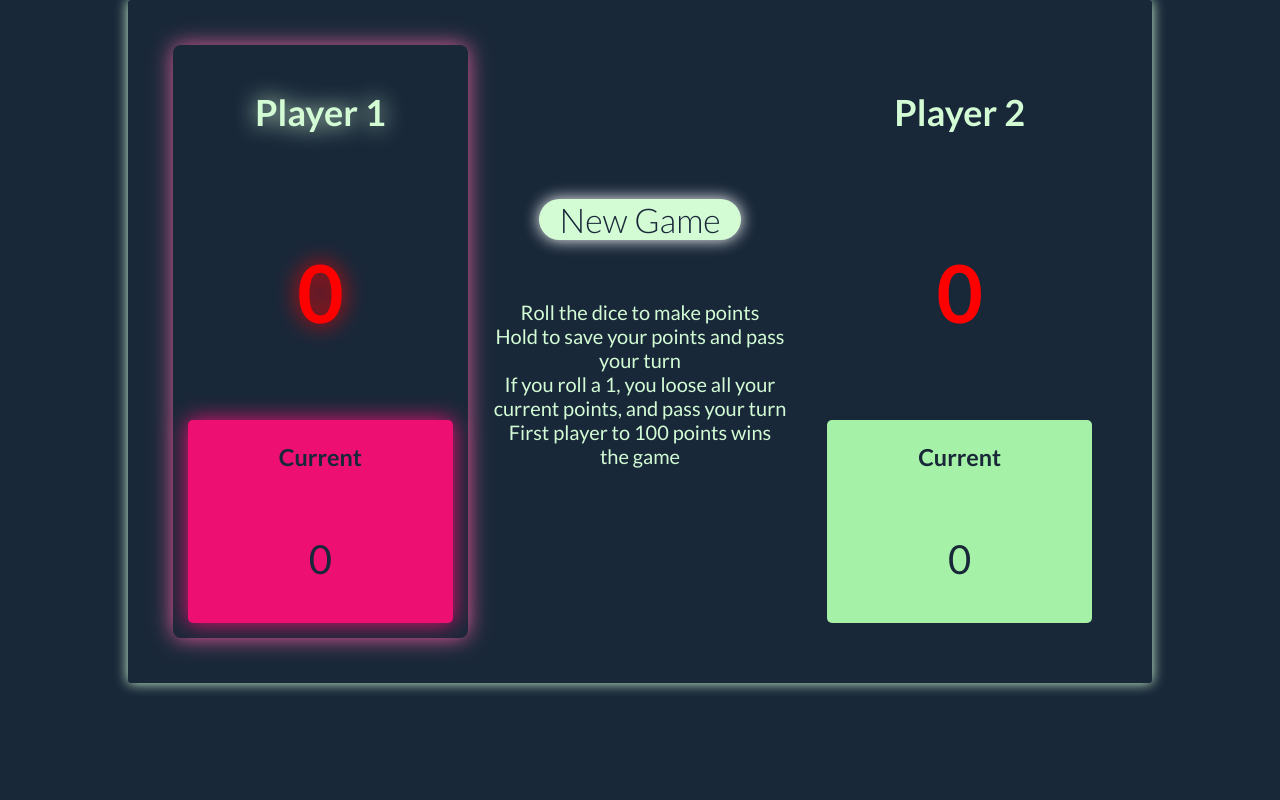
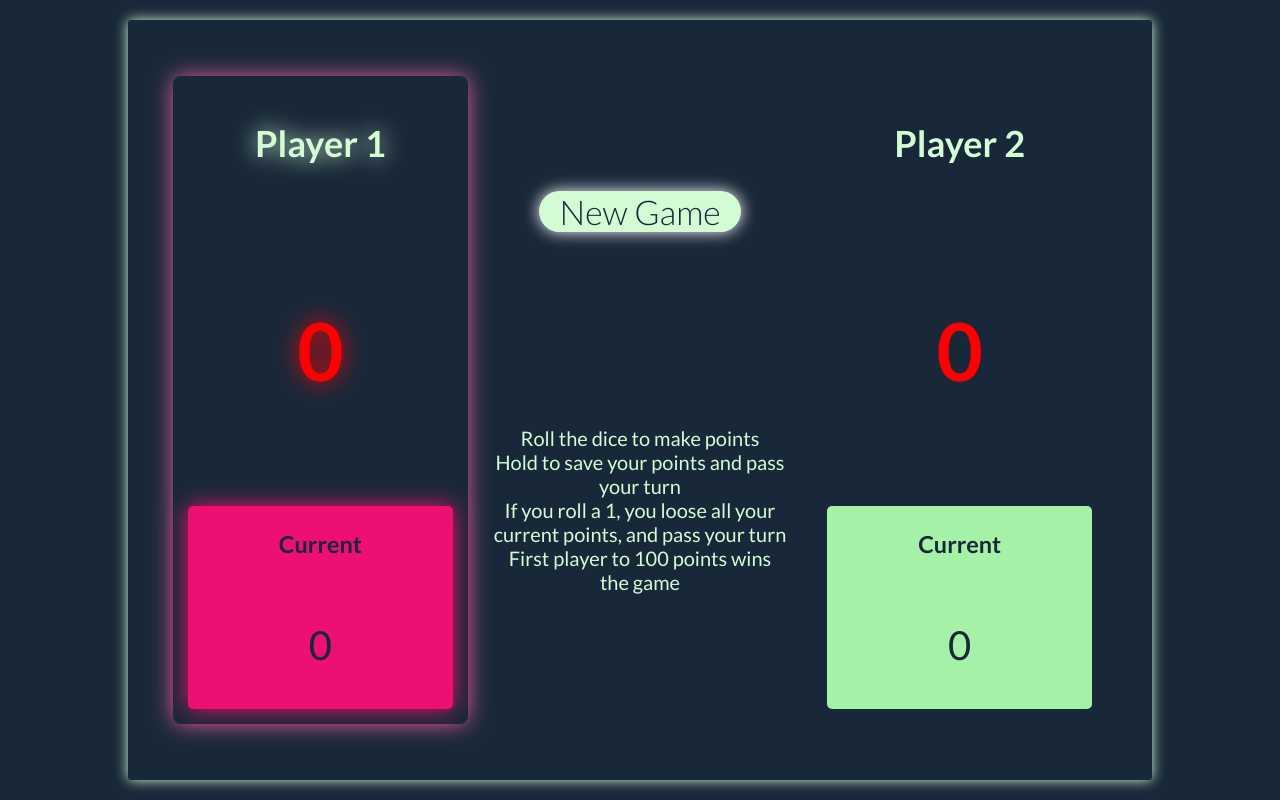
Before and after one commit to Eromnoj/js-studi, a React (Create React App) app: page / in a window 1280 px wide. Built offline with nearby package versions, Linux system fonts and the light colour scheme.

Commit message:
Design responsive enhancement

```diff
--- a/src/style/App.sass
+++ b/src/style/App.sass
@@ -12,22 +12,23 @@ body
     font-family: 'Lato', sans-serif
     @include variables.centerFlex(center)
     font-size: 20px
+    height: 100vh
+    width: 100vw
 #root
     height: 100%
     width: 100%
     @include variables.centerFlex(center)
 
-
 .App
     @include variables.centerFlex(space-between)
     flex-direction: column
     height: 100%
-    width: 100vw
+    width: 100%
     background-color: variables.$prussian-blue
 
 .player
     height: 30%
-    width: 95vw
+    width: 95%
     margin: auto
     margin: 15px
     padding: 10px
@@ -41,7 +42,6 @@ body
         top: -20px
         font-size: 1.2em
         color: variables.$tea-green
-        // filter: drop-shadow(0 0 0.5rem lighten(variables.$tea-green, 10%))
     & .globalScore
         position: relative
         top: 20px
@@ -111,7 +111,6 @@ button
     height: 30%
     width: 100%
 
-
 .rules
     text-align: center
     color: variables.$tea-green
@@ -121,7 +120,10 @@ button
         margin-bottom: 5px
         padding: 0
 
-
+@media screen and (min-width: 660px) and (max-height: 660px)
+    body
+        height: 100%
+        width: 100%
 @media screen and (min-width: 660px)
     .App
         @include variables.centerFlex(space-around)
@@ -137,7 +139,7 @@ button
         order: 2
 
     .player
-        height: 80%
+        height: 90%
         margin: 25px
         padding: 15px
         width: 30%
@@ -156,7 +158,7 @@ button
     .buttonDiv
         @include variables.centerFlex(space-evenly)
         flex-direction: column
-        height: 100%
+        height: 95%
         width: 30%
         & .dice
             @include variables.centerFlex(space-around)
@@ -169,7 +171,6 @@ button
     .winner
         width: 30%
 
-
 @media screen and (min-width: 1024px)
 
     .App
@@ -178,10 +179,16 @@ button
         padding: 20px
         margin: auto
 
-
 @media screen and ( max-width: 380px ) and ( max-height: 670px )
     body
         font-size: 17px
     .diceFace
         width: 70px
         height: 70px
+
+@media screen and ( min-width: 380px ) and ( max-height: 670px )
+    body
+        font-size: 17px
+    .diceFace
+        width: 70px
+        height: 70px
```
